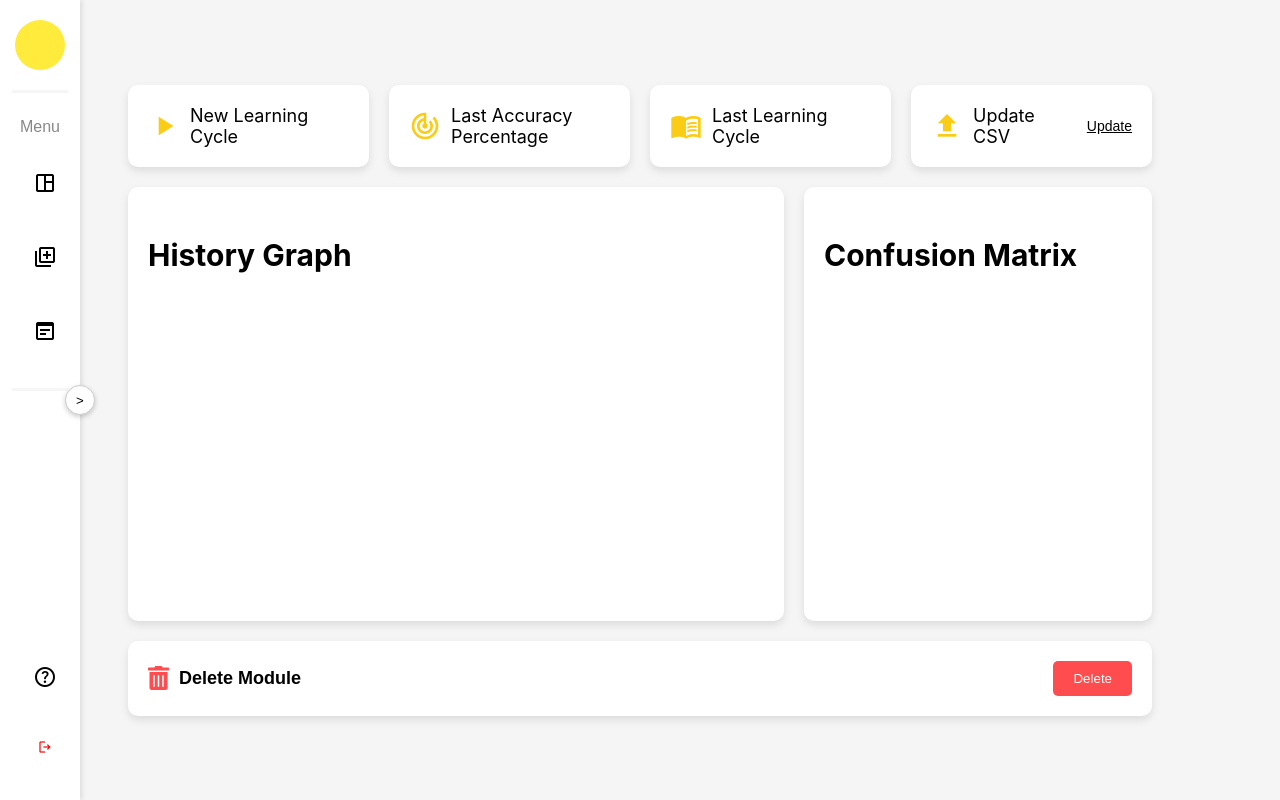
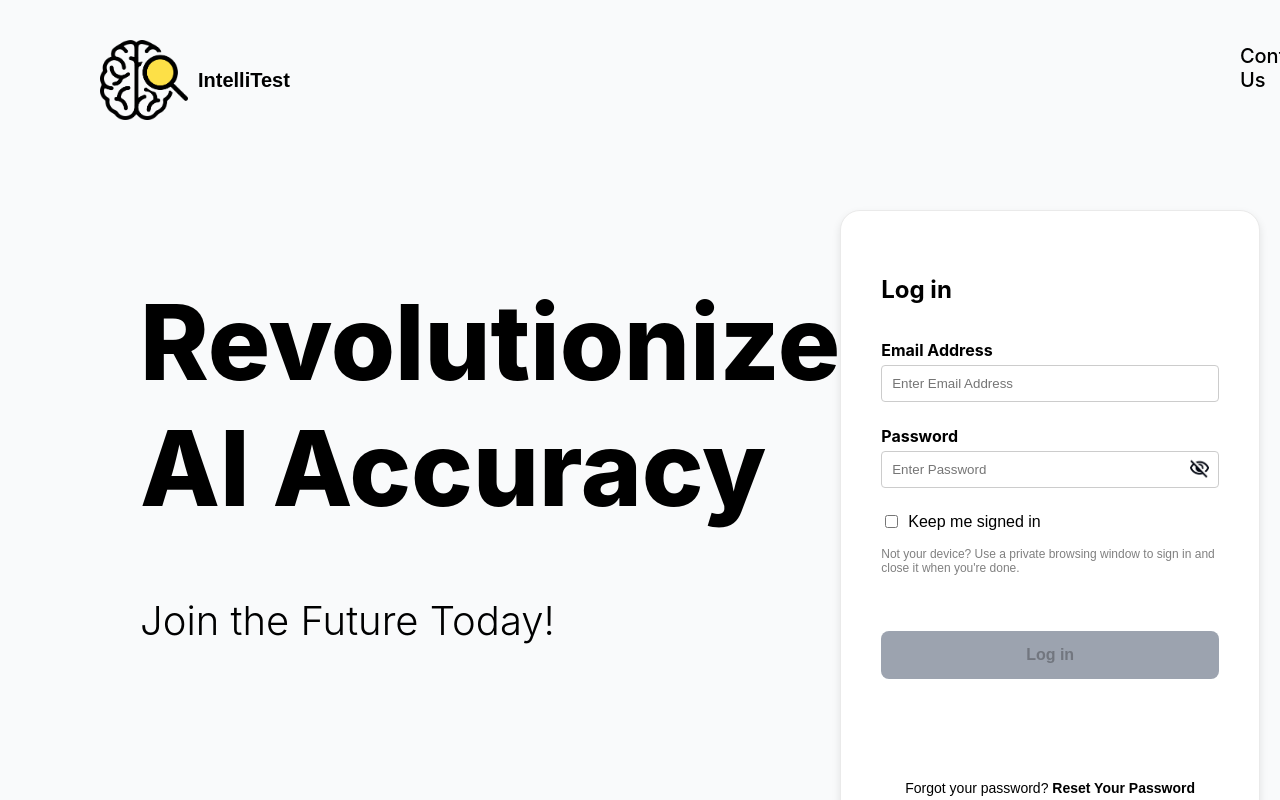
Before and after one commit to EladSapir/Intellitest-Front, a React (Create React App) app: page / in a window 1280 px wide. Shown: the top 800 px of the page. Built offline with nearby package versions, Linux system fonts and the light colour scheme; no server answers.

Commit message:
connected login/register to dashboard, changed size of dashboard to fit changes

```diff
--- a/src/App.js
+++ b/src/App.js
@@ -1,16 +1,26 @@
-import React from 'react';
+import React, { useState } from 'react';
 import './App.css';
 import GlobalStyle from './GlobalStyle';
 import LandingPage from './Components/LandingPage';
 import Dashboard from './Components/Dashboard';
 
+function App() {
+  const [isLoggedIn, setIsLoggedIn] = useState(false);
+  const [user, setUser] = useState(null);
 
-function App() {
+  const handleLogin = (userData) => {
+    setIsLoggedIn(true);
+    setUser(userData);
+  };
+
   return (
     <div className="App">
       <GlobalStyle />
-      {/* <LandingPage/> */}
-      <Dashboard />
+      {isLoggedIn ? (
+        <Dashboard user={user} />
+      ) : (
+        <LandingPage onLogin={handleLogin} />
+      )}
     </div>
   );
 }
--- a/src/Components/Dashboard.css
+++ b/src/Components/Dashboard.css
@@ -15,7 +15,7 @@
 }
 
 .dashboard {
-  width: 100%; /* Take full width of the container */
+  width: 85%; /* Take full width of the container */
   padding: 20px;
   display: flex;
   flex-direction: column;
--- a/src/Components/Dashboard.js
+++ b/src/Components/Dashboard.js
@@ -6,7 +6,7 @@ import StatusCard from '../Dashboard-Components/StatusCard';
 import DeleteModule from '../Dashboard-Components/DeleteModule';
 import './Dashboard.css';
 
-const Dashboard = () => {
+const Dashboard = ({ user }) => {
   const [statusData, setStatusData] = useState({
     liveLearningCycle: '',
     lastAccuracyPercentage: '',
@@ -15,11 +15,9 @@ const Dashboard = () => {
     isLearning: false
   });
 
-  const [username, setUsername] = useState('');
-
   useEffect(() => {
     // Fetch status data from the backend server
-    fetch('/api/status-data')
+    fetch(`/api/status-data?userId=${user.id}`)
       .then(response => response.json())
       .then(data => {
         setStatusData({
@@ -30,19 +28,12 @@ const Dashboard = () => {
           isLearning: data.isLearning
         });
       });
-
-    // Fetch username from the backend server
-    fetch('/api/username')
-      .then(response => response.json())
-      .then(data => {
-        setUsername(data.username);
-      });
-  }, []);
+  }, [user.id]);
 
   return (
     <div className="dashboard-wrapper">
       <div className="dashboard-container">
-        <NavBar username={username} />
+        <NavBar username={user.fullName} />
         <div className="dashboard">
           <div className="status-cards">
             {statusData.isLearning ? (
--- a/src/Components/LandingPage.js
+++ b/src/Components/LandingPage.js
@@ -6,9 +6,9 @@ import ImageSection from '../LandingPage-Components/ImageSection';
 import Footer from '../LandingPage-Components/Footer';
 import bgImg from '../Images/Logo.svg';
 import bgImg2 from '../Images/BG2.svg';
-import Contribute from '../ContributeSection/ContributeSection'
+import Contribute from '../ContributeSection/ContributeSection';
 
-function LandingPage() {
+function LandingPage({ onLogin }) {
   return (
     <div>
       <Header />
@@ -16,17 +16,17 @@ function LandingPage() {
         <div className="background-image">
           <img src={bgImg} alt="bgImage" className="bg-img" />
         </div>
-            <MainSection />
+        <MainSection onLogin={onLogin} />
         <Features />
         <ImageSection />
-            <Contribute/>
+        <Contribute />
         <div className="background-image2">
           <img src={bgImg2} alt="bgImage2" className="bg-img2" />
         </div>
       </div>
       <Footer />
     </div>
-  )
+  );
 }
 
-export default LandingPage
+export default LandingPage;
--- a/src/LandingPage-Components/LoginForm.js
+++ b/src/LandingPage-Components/LoginForm.js
@@ -48,16 +48,20 @@ const LoginForm = ({ toggleForm, onSubmit }) => {
     e.preventDefault();
     if (isFormValid) {
       try {
-        const response = await axios.post('https://intellitest-backend.onrender.com/user/login', formData, {
+        const response = await axios.post('http://localhost:4000/user/login', formData, {
           headers: {
             'Content-Type': 'application/json',
           },
         });
+        const userData = {
+          id: response.data._id,
+          fullName: response.data.FullName,
+          email: response.data.Email
+        };
+        onSubmit(userData);
         setLoginStatus('Login successful!');
-        // Handle the successful login response here, e.g., save token, redirect, etc.
       } catch (error) {
         setLoginStatus('Login failed: ' + (error.response ? error.response.data.message : error.message));
-        // Handle the error response here
       }
     }
   };
--- a/src/LandingPage-Components/MainSection.js
+++ b/src/LandingPage-Components/MainSection.js
@@ -1,24 +1,22 @@
-import React from 'react';
+import React, { useState } from 'react';
 import './MainSection.css';
 import TitleSection from './TitleSection';
 import LoginForm from './LoginForm';
 import SignUpForm from './SignUpForm';
 
-const MainSection = () => {
-  const [isSignUp, setIsSignUp] = React.useState(false);
+const MainSection = ({ onLogin }) => {
+  const [isSignUp, setIsSignUp] = useState(false);
 
   const toggleForm = () => {
     setIsSignUp(!isSignUp);
   };
 
-  const handleLoginSubmit = (formData) => {
-    // Implement your login submission logic here
-    console.log('Login form submitted:', formData);
+  const handleLoginSubmit = (userData) => {
+    onLogin(userData);
   };
 
-  const handleSignUpSubmit = (formData) => {
-    // Implement your sign-up submission logic here
-    console.log('Sign-up form submitted:', formData);
+  const handleSignUpSubmit = (userData) => {
+    onLogin(userData);
   };
 
   return (
--- a/src/LandingPage-Components/SignUpForm.js
+++ b/src/LandingPage-Components/SignUpForm.js
@@ -1,4 +1,5 @@
 import React, { useState } from 'react';
+import axios from 'axios';
 import eye from '../Images/eye-icon.png';
 import './SignUpForm.css';
 
@@ -57,10 +58,29 @@ const SignUpForm = ({ toggleForm, onSubmit }) => {
     );
   };
 
-  const handleSubmit = (e) => {
+  const handleSubmit = async (e) => {
     e.preventDefault();
     if (isFormValid) {
-      onSubmit(formData);
+      try {
+        const response = await axios.post('http://localhost:4000/user/register', {
+          fullname: formData.fullName,
+          email: formData.email,
+          password: formData.password,
+          accountType: false // adjust this if needed
+        }, {
+          headers: {
+            'Content-Type': 'application/json',
+          },
+        });
+        const userData = {
+          id: response.data._id,
+          fullName: response.data.FullName,
+          email: response.data.Email
+        };
+        onSubmit(userData);
+      } catch (error) {
+        // Handle the error response here
+      }
     }
   };
 
```
Lines whose indentation alone changed are shown as unchanged.
